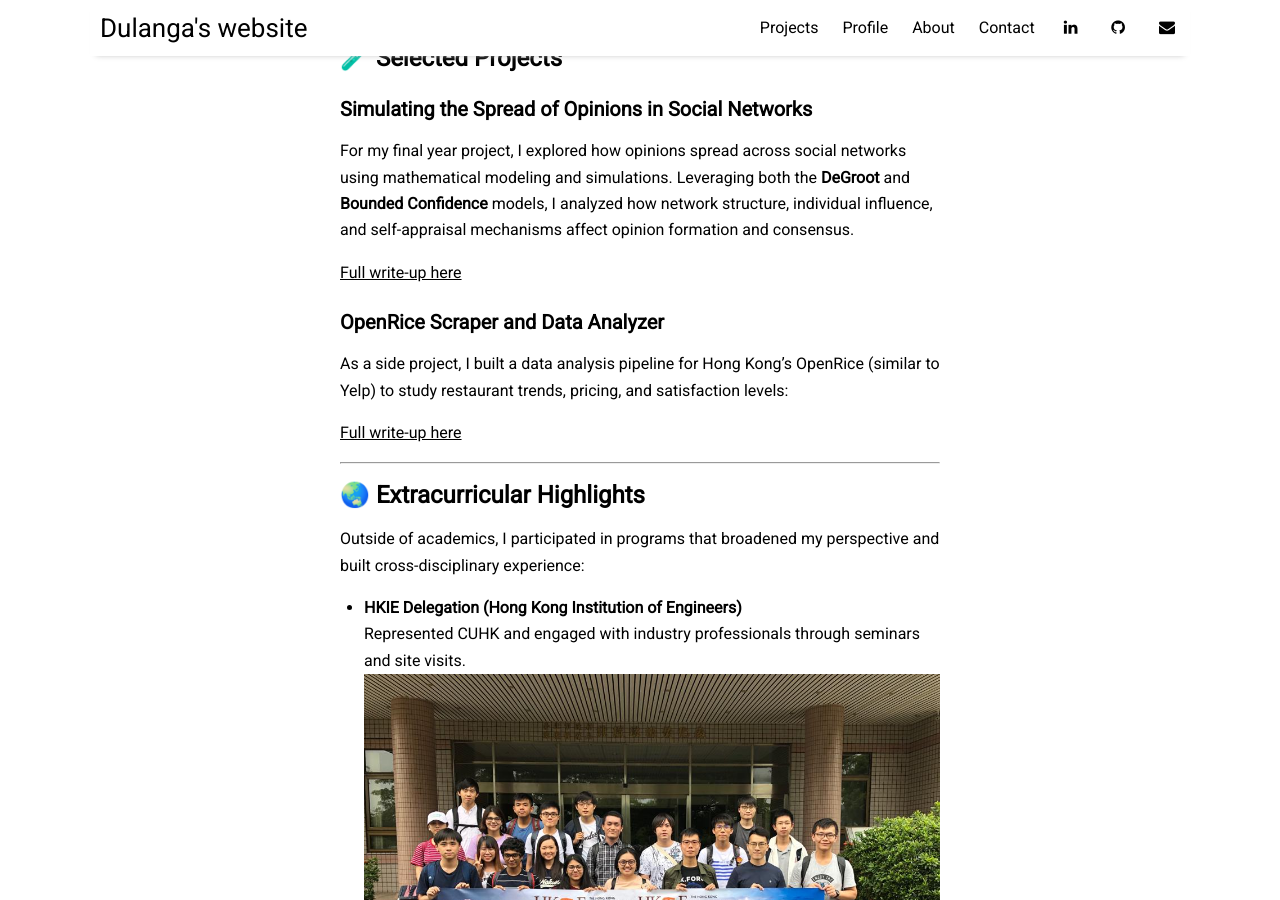
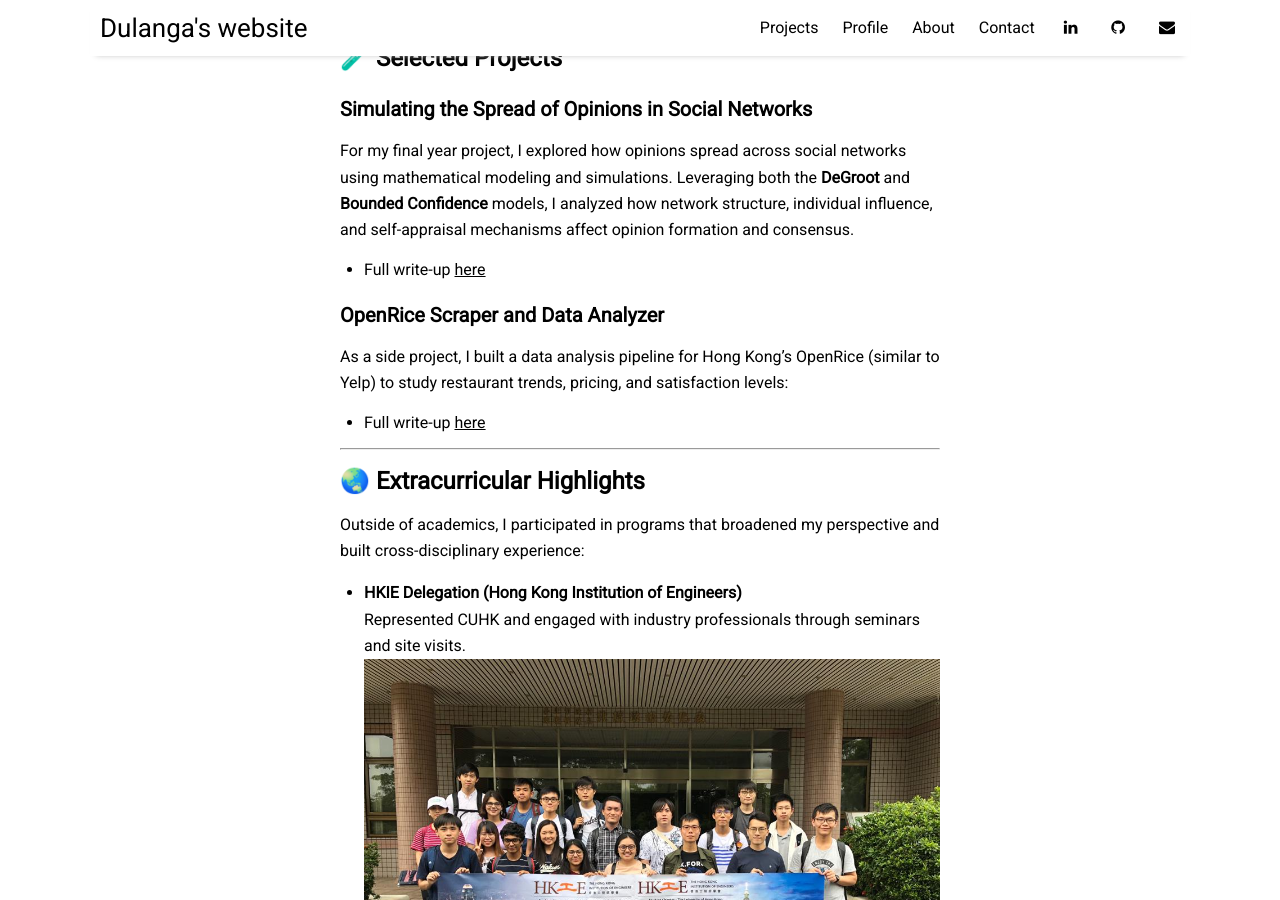
Before and after one commit to dulangaj/dulangaj.github.io, a Jekyll site: the page built from _posts/2020-06-30-cuhk.md, in a window 1280 px wide and 900 px high, scrolled down 804 px. Built offline with Jekyll 4.4.1, drawn with Linux system fonts in a browser that asks for light colours; nearby versions of some CDN libraries; part of the change alters nothing that is shown.

```diff
--- a/_config.yml
+++ b/_config.yml
@@ -14,9 +14,6 @@ title:		           "Dulanga's website"
 description:	       "Personal portfolio and projects — software engineer, backend developer, global citizen."
 author:              "Dulanga Jayawardena"
 
-baseurl: ""  # Leave empty because you're using GitHub User Pages
-url: "https://dulangaj.github.io"  # Your actual site URL
-
 # RSS 2.0 can be used instead of Atom by uncommenting following two lines
 #feed:
 #  path: rss-feed.xml
--- a/_includes/link.html
+++ /dev/null
@@ -1 +0,0 @@
-<a href="{{ include.href | relative_url }}">{{ include.text }}</a>
--- a/_posts/2020-06-30-cuhk.md
+++ b/_posts/2020-06-30-cuhk.md
@@ -20,13 +20,13 @@ During my time at **The Chinese University of Hong Kong (CUHK)**, I combined cou
 
 For my final year project, I explored how opinions spread across social networks using mathematical modeling and simulations. Leveraging both the **DeGroot** and **Bounded Confidence** models, I analyzed how network structure, individual influence, and self-appraisal mechanisms affect opinion formation and consensus.
 
-{% include link.html href='/opinion-dynamics/' text='Full write-up here' %}
+- Full write-up [here](/opinion-dynamics)
 
 ### OpenRice Scraper and Data Analyzer
 
 As a side project, I built a data analysis pipeline for Hong Kong’s OpenRice (similar to Yelp) to study restaurant trends, pricing, and satisfaction levels:
 
-{% include link.html href='/restaurant-analyzer/' text='Full write-up here' %}
+- Full write-up [here](/restaurant-analyzer)
 
 ---
 
```
